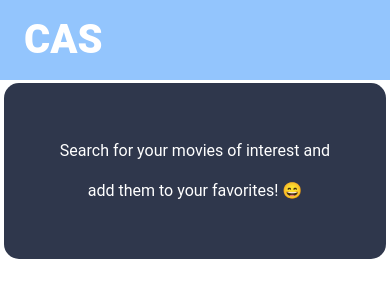
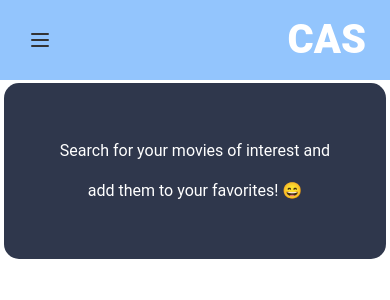
Before and after one commit to csandoval18/movie-app, a React (Create React App) app in the folder client/: page / in a window 390 px wide. Shown: the top 300 px of the page. Built offline with nearby package versions, Linux system fonts and the light colour scheme.

Commit message:
finished adding daisy ui navbar drawer functionality for mobile

```diff
--- a/client/src/App.tsx
+++ b/client/src/App.tsx
@@ -11,7 +11,12 @@ import NotFound from './components/NotFound/NotFound'
 function App() {
   return (
     <div className='App'>
+      <div className="drawer">
+        <input id="my-drawer-3" type="checkbox" className="drawer-toggle" />
+        <div className="drawer-content flex flex-col">
+          {/* <!-- Navbar --> */}
           <Navbar />
+          {/* <!-- Page content here --> */}
           <Routes>
             <Route path='/' element={<HomePage />}></Route>
             <Route path='/register' element={<Register />} />
@@ -21,6 +26,18 @@ function App() {
             <Route path='*' element={<NotFound />} />
           </Routes>
         </div>
+        <div className="drawer-side">
+          <label htmlFor="my-drawer-3" className="drawer-overlay"></label>
+          <ul className="menu p-4 overflow-y-auto w-80 bg-base-100">
+            {/* <!-- Sidebar content here --> */}
+            <li><a>Sidebar Item 1</a></li>
+            <li><a>Sidebar Item 2</a></li>
+
+          </ul>
+
+        </div>
+      </div>
+    </div>
   )
 }
 
--- a/client/src/components/Navbar/Navbar.elements.ts
+++ b/client/src/components/Navbar/Navbar.elements.ts
@@ -3,10 +3,7 @@ import { device } from '../../styles/deviceSizes'
 import { Flex } from '../../styles/GlobalStyles.elements'
 
 export const NavbarContainer = styled.nav`
-	align-items: center;
 	background-color: hsl(var(--p));
-	display: flex;
-	flex: 1;
 	font-size: 16;
 	font-weight: 500;
 	height: 5rem;
@@ -16,10 +13,8 @@ export const NavbarContainer = styled.nav`
 	top: 0;
 	width: 100%;
 	z-index: 10000;
-	.nav-options,
-	.nav-options-desktop {
+	.nav-menu {
 		gap: 1.3rem;
-		width: 50%;
 	}
 	.nav-options-desktop {
 		display: none;
@@ -37,11 +32,6 @@ export const NavbarContainer = styled.nav`
 	.home-btn {
 		color: white;
 	}
-	@media screen and (${device.laptop}) {
-		.nav-options-desktop {
-			display: flex;
-		}
-	}
 `
 export const DropDown = styled.ul``
 export const DropDownAnchor = styled.a``
--- a/client/src/components/Navbar/OptionsBar/OptionsBar.tsx
+++ b/client/src/components/Navbar/OptionsBar/OptionsBar.tsx
@@ -20,7 +20,7 @@ const OptionsBar: React.FC = () => {
 
   if (isLoggedIn) {
     body = (
-      <Flex ai='center' jc='right' className="navbar-options">
+      <Flex ai='center' jc='right' className="nav-menu">
         <PrimaryButton
           className='search-btn'
           onClick={() => {
@@ -70,7 +70,7 @@ const OptionsBar: React.FC = () => {
   } else {
     body = (
       <>
-        <Flex ai='center' jc='right' className='nav-options-desktop'>
+        <Flex ai='center' jc='right' className='nav-menu'>
           <PrimaryButton
             className='search-btn'
             onClick={() => {
@@ -86,29 +86,31 @@ const OptionsBar: React.FC = () => {
             <PrimaryButton>Register</PrimaryButton>
           </Link>
         </Flex>
-        <div className="drawer drawer-end">
-          <input id="my-drawer-4" type="checkbox" className="drawer-toggle" />
-          <div className="drawer-content">
-            <label htmlFor="my-drawer-4" className="drawer-button btn btn-primary">Open drawer</label>
-          </div>
-          <div className="drawer-side">
-            <label htmlFor="my-drawer-4" className="drawer-overlay"></label>
-            <ul className="menu p-4 overflow-y-auto w-80 bg-base-100 text-base-content">
-              <li><a>Sidebar Item 1</a></li>
-              <li><a>Sidebar Item 2</a></li>
-            </ul>
-          </div>
-        </div>
       </>
     )
   }
 
+  // return (
+  //   <NavbarContainer className='navbar-container base-100'>
+  //     <Link to='/'>
+  //       <HomeBtn>CAS</HomeBtn>
+  //     </Link>
+  //     {body}
+  //   </NavbarContainer>
+  // )
   return (
-    <NavbarContainer className='navbar-container base-100'>
+    <NavbarContainer className="navbar">
+      <div className="flex-none lg:hidden">
+        <label htmlFor="my-drawer-3" className="btn btn-square btn-ghost">
+          <svg xmlns="http://www.w3.org/2000/svg" fill="none" viewBox="0 0 24 24" className="inline-block w-6 h-6 stroke-current"><path strokeLinecap="round" strokeLinejoin="round" strokeWidth="2" d="M4 6h16M4 12h16M4 18h16"></path></svg>
+        </label>
+      </div>
       <Link to='/'>
         <HomeBtn>CAS</HomeBtn>
       </Link>
-      {body}
+      <div className="flex-none hidden lg:block">
+        {body}
+      </div>
     </NavbarContainer>
   )
 }
```
Also changed, not shown: client/src/components/Navbar/Navbar.tsx (+6 -4 lines). Lines whose indentation alone changed are shown as unchanged.
